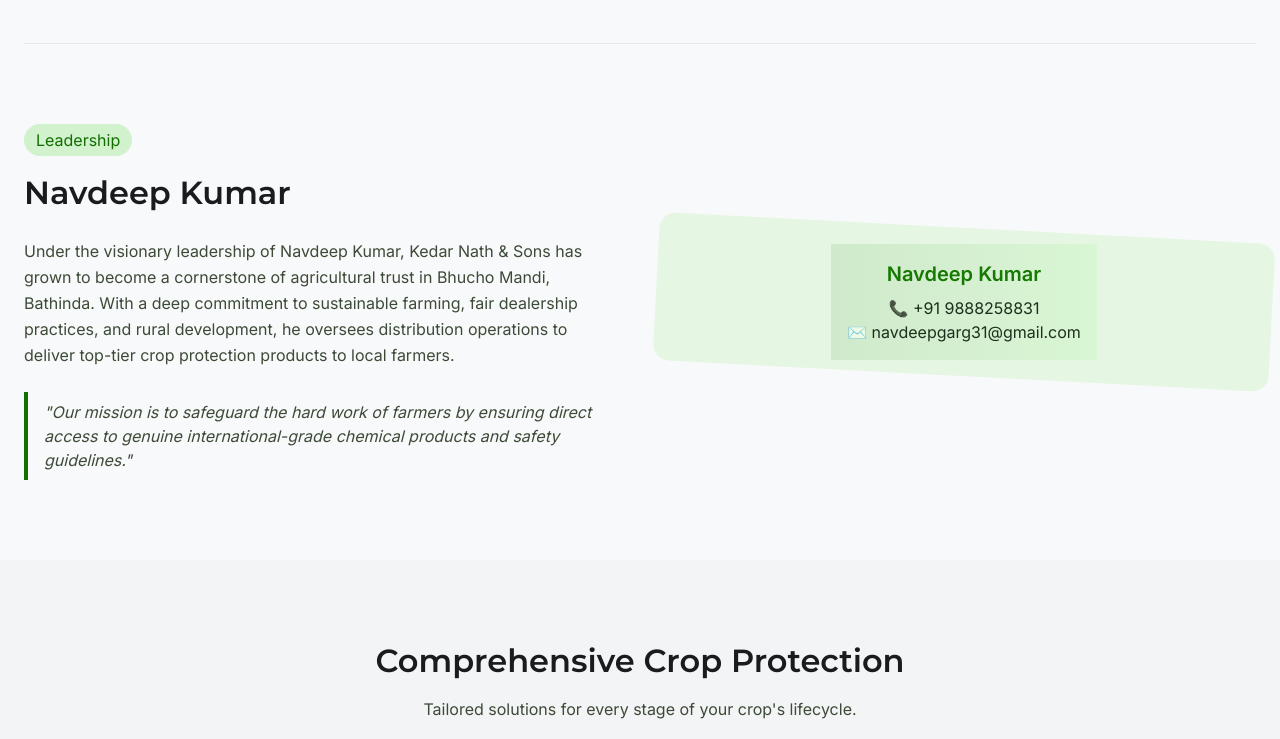
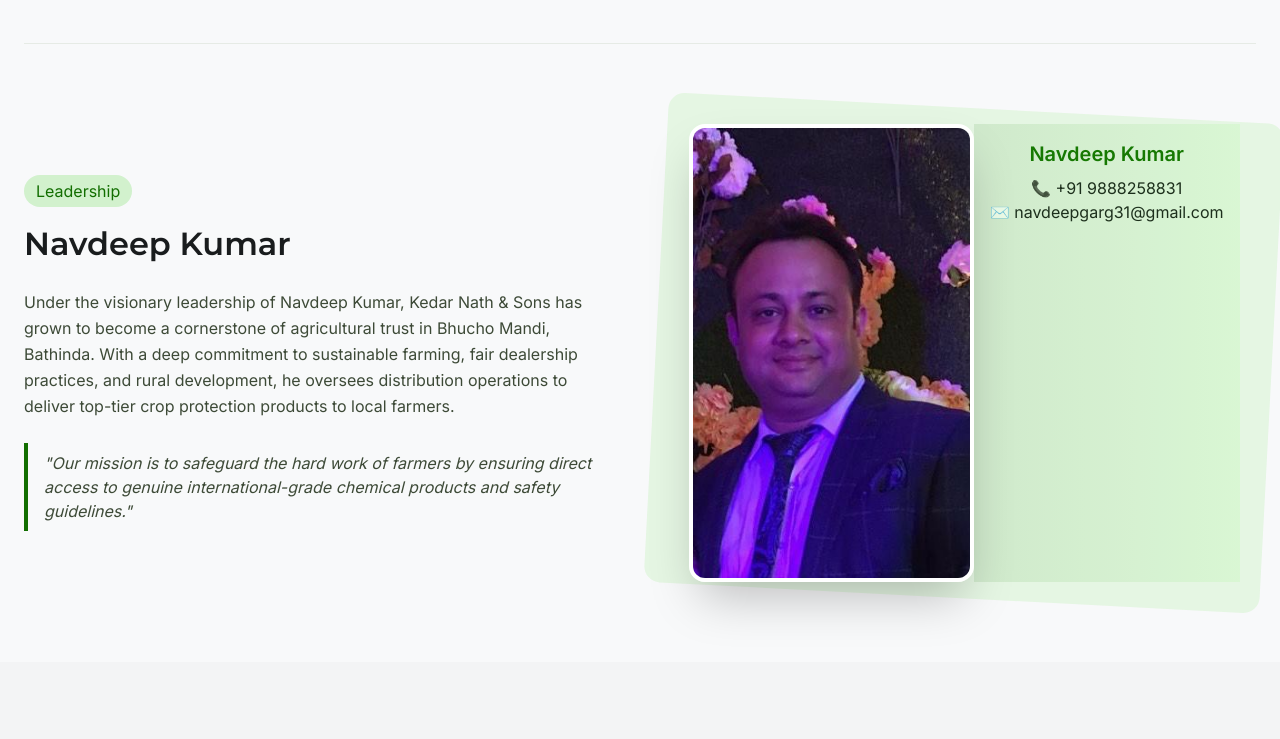
Before and after one commit to Lakshgarg321/KNS, a website: page index.html in a window 1280 px wide. Shown: the part 1300-2039 px from the top of the page. Drawn offline with nearby package versions, Linux system fonts and the light colour scheme.

Commit message:
Update index.html

```diff
--- a/index.html
+++ b/index.html
@@ -293,6 +293,12 @@
                     <div
                         class="absolute -inset-4 bg-primary-container/10 rounded-2xl rotate-3 group-hover:rotate-0 transition-transform duration-300">
                     </div>
+                    <div
+    class="relative rounded-2xl overflow-hidden shadow-2xl border-4 border-white dark:border-zinc-800 max-w-xs md:max-w-sm">
+    <img class="w-full h-auto max-h-[450px] object-cover"
+         alt="Navdeep Kumar - Managing Director"
+         src="image.jpeg" />
+</div>
                     <div class="bg-gradient-to-r from-primary/10 to-primary-fixed/10 p-4 text-center">
     <h3 class="text-xl font-bold text-primary">
         Navdeep Kumar
```
